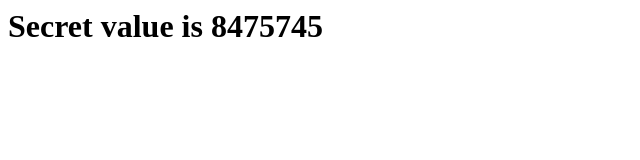
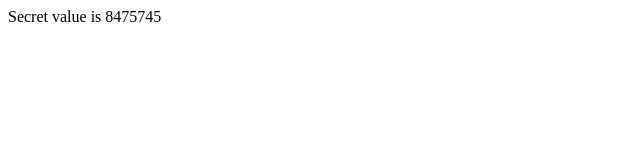
Before and after one commit to GerTiz/test-web-page, a plain HTML site: page index.html in a window 1280 px wide. Shown: the whole page, without its empty margins (0-640 px from the left). Drawn offline with Linux system fonts and the light colour scheme.

Commit message:
Update index.html

```diff
--- a/index.html
+++ b/index.html
@@ -1,3 +1,3 @@
 <left>
-<h1>Secret value is 8475745</h1>
+<p>Secret value is 8475745</p>
 </left>
```
